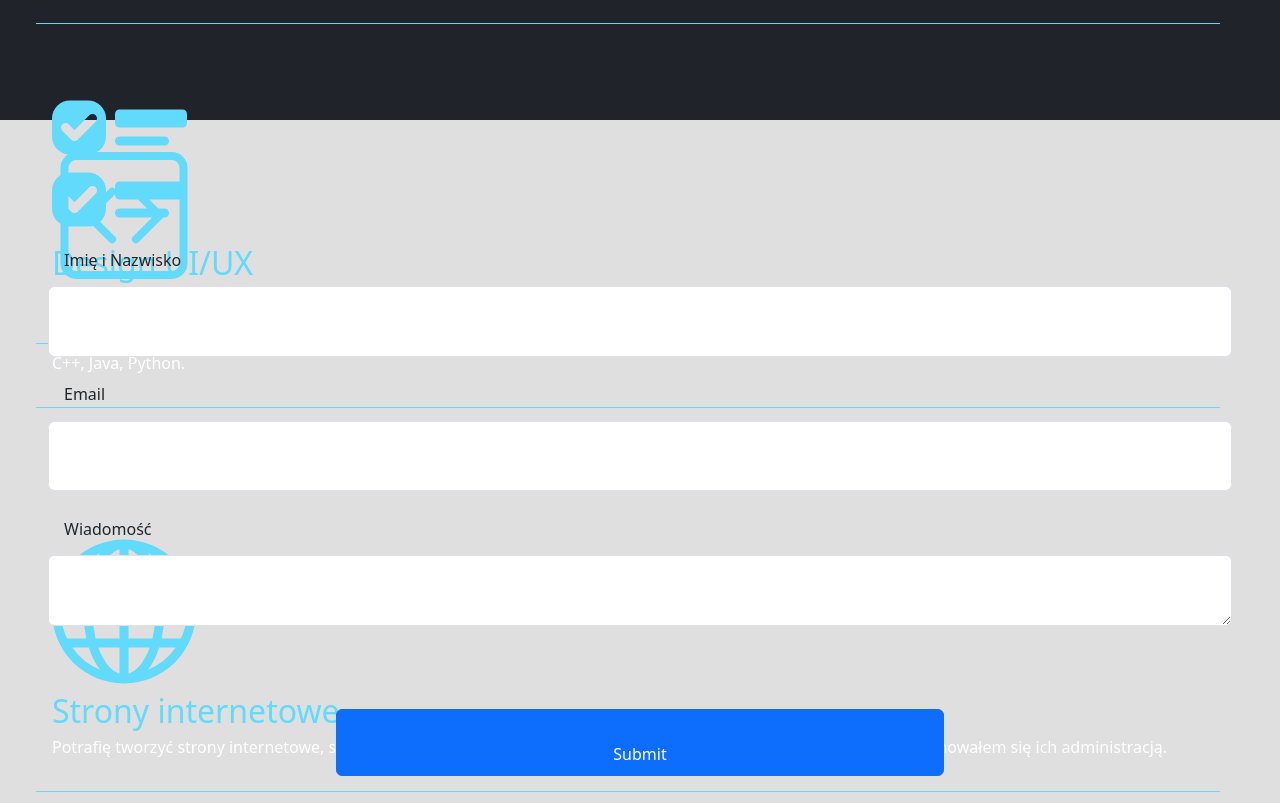
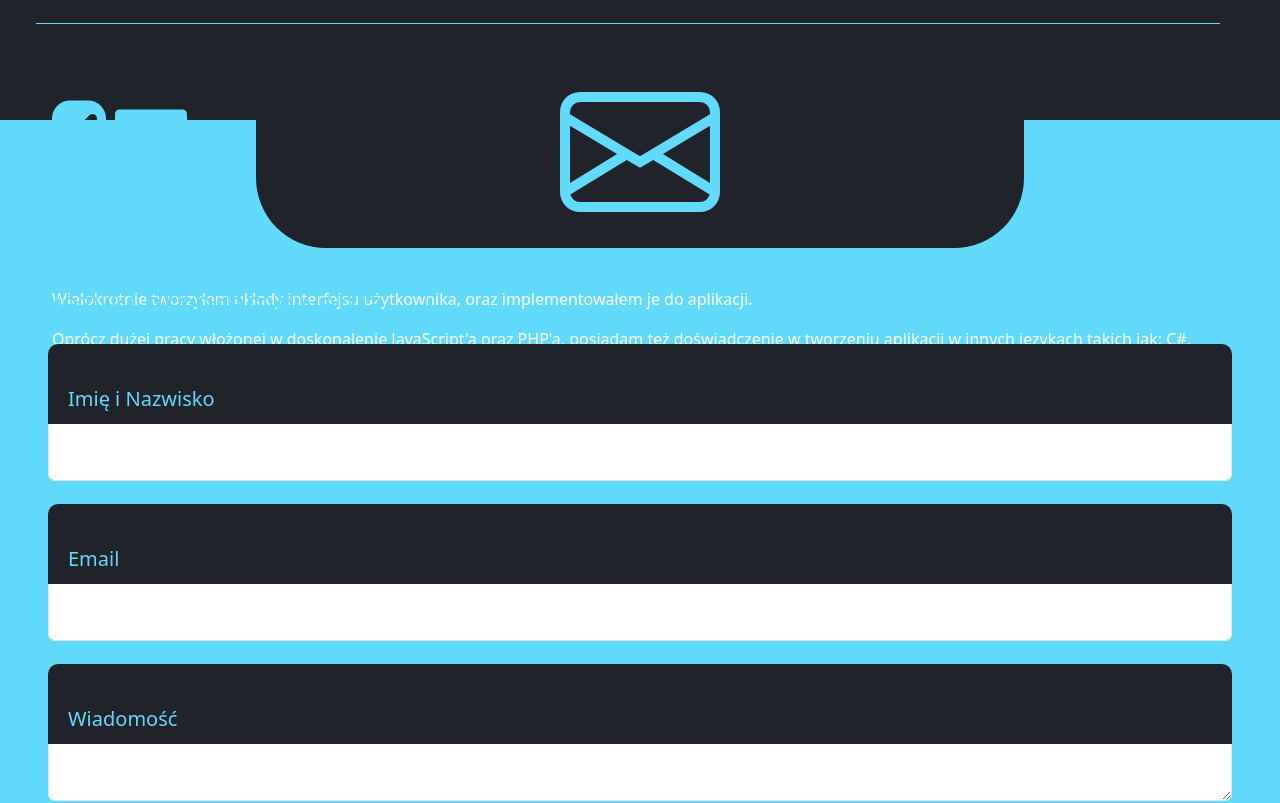
Before and after one commit to tomkowa64/Portfolio-React.js-, a React (Create React App) app in the folder portfolio/: page / in a window 1280 px wide. Shown: the part 3240-4043 px from the top of the page. Built offline with nearby package versions, Linux system fonts and the light colour scheme.

Commit message:
Contact Section Designed

```diff
--- a/portfolio/src/components/Contact.js
+++ b/portfolio/src/components/Contact.js
@@ -8,6 +8,8 @@ import '../css/Contact.scss';
 import {Container} from 'react-bootstrap';
 import {Row} from 'react-bootstrap';
 
+//Icons import from react bootstrap
+import {Envelope} from 'react-bootstrap-icons';
 
 class Contact extends React.Component {
   constructor(props) {
@@ -21,6 +23,7 @@ class Contact extends React.Component {
 render(){
   return (
     <section className="contact" id="contact">
+        <div className="section-label"><Envelope /></div>
         <Container fluid={true}>
           <form id="contact-form" onSubmit={this.handleSubmit.bind(this)} method="POST">
             <div className="form-group">
@@ -35,7 +38,7 @@ render(){
                 <label htmlFor="message">Wiadomość</label>
                 <textarea className="form-control" rows="5"></textarea>
             </div>
-            <button type="submit" className="btn btn-primary">Submit</button>
+            <button type="submit" className="btn btn-primary">Wyślij</button>
           </form>
         </Container>
     </section>
--- a/portfolio/src/css/Contact.scss
+++ b/portfolio/src/css/Contact.scss
@@ -1,24 +1,69 @@
 .contact{
     width: 100%;
-    height: 50rem;
-    background-color: rgb(223, 223, 223);
+    height: 60rem;
+    background-color: #61dafb;
+    color: #20232a;
     *{
         width: 100%;
         height: 100%;
         padding: 2em 1em 2em 1em;
     }
+    .section-label{
+        height: 8rem;
+        border-bottom-left-radius: 70px;
+        border-bottom-right-radius: 70px;
+        width: 60%;
+        display: flex;
+        margin-left: auto;
+        margin-right: auto;
+        background-color: #20232a;
+        color: #61dafb;
+        svg{
+            margin-left: auto;
+            margin-right: auto;
+            margin-top: -5em;
+            padding: 0;
+            width: 10em;
+            height: 10em;
+        }
+    }
     form{
         display: flex;
         flex-direction: column;
         .form-group{
-            height: 20%;
+            height: 10rem;
+
+            label{
+                background-color: #20232a;
+                border-top-left-radius: 10px;
+                border-top-right-radius: 10px;
+                color: #61dafb;
+                font-size: 20px;
+                font-weight: 500;
+                height: 30%;
+            }
+
+            input,textarea{
+                margin-top: -10px;
+                height: 70%;
+            }
         }
         .btn{
             height: 10%;
             width: 50%;
             margin-left: auto;
             margin-right: auto;
-            margin-top: 10%;
+            margin-top: 5em;
+            background-color: #20232a;
+            color: #61dafb;
+            border-radius: 40px;
+            display: flex;
+            flex-direction: column;
+            justify-content: center;
+            align-items: center;
+            letter-spacing: 10px;
+            font-size: 20px;
+            font-weight: 700;
         }
     }
 }
```
